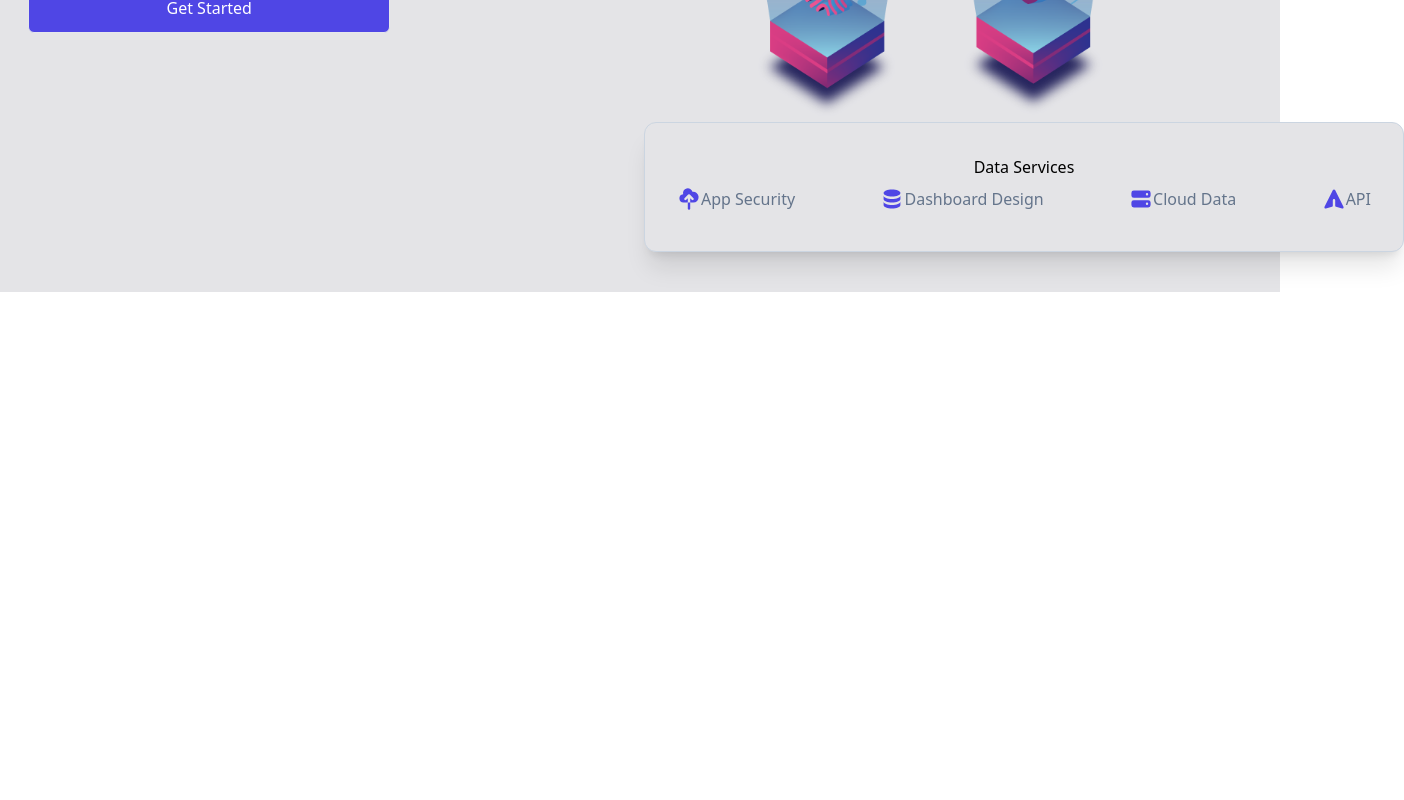
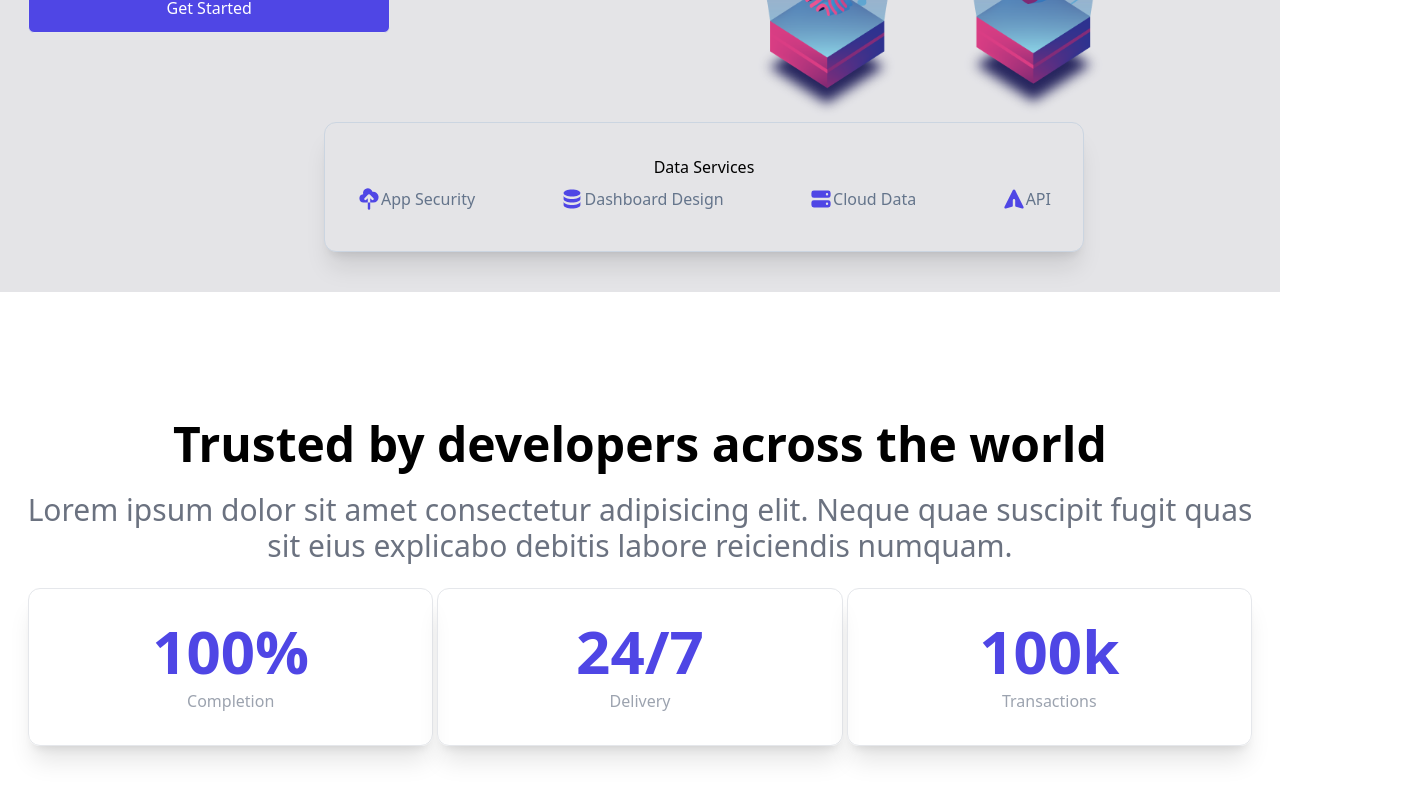
Before and after one commit to Hasanat902/tech-brand-react, a React (Create React App) app: page / in a window 1280 px wide. Shown: the part 508-1308 px from the top of the page, 1404 px wide, since content can reach past the window. Before the commit the page ends 800 px from the top, so only its background shows below. Built offline with nearby package versions, Linux system fonts and the light colour scheme.

Commit message:
ceated about section

```diff
--- a/src/components/About.jsx
+++ b/src/components/About.jsx
@@ -2,8 +2,27 @@
 
 const About = () => {
     return (
-        <div>
-
+        <div className='w-full my-32'>
+            <div className='max-w-[1240px] mx-auto'>
+                <div className='text-center'>
+                    <h2 className='text-5xl font-bold'>Trusted by developers across the world</h2>
+                    <p className='text-3xl py-6 text-gray-500'>Lorem ipsum dolor sit amet consectetur adipisicing elit. Neque quae suscipit fugit quas sit eius explicabo debitis labore reiciendis numquam.</p>
+                </div>
+                <div className='grid md:grid-cols-3 gap-1 px-2 text-center'>
+                    <div className='border py-8 rounded-xl shadow-xl'>
+                        <p className='text-6xl font-bold text-indigo-600'>100%</p>
+                        <p className='text-gray-400 mt-2'>Completion</p>
+                    </div>
+                    <div className='border py-8 rounded-xl shadow-xl'>
+                        <p className='text-6xl font-bold text-indigo-600'>24/7</p>
+                        <p className='text-gray-400 mt-2'>Delivery</p>
+                    </div>
+                    <div className='border py-8 rounded-xl shadow-xl'>
+                        <p className='text-6xl font-bold text-indigo-600'>100k</p>
+                        <p className='text-gray-400 mt-2'>Transactions</p>
+                    </div>
+                </div>
+            </div>
         </div>
     );
 };
--- a/src/components/Hero.jsx
+++ b/src/components/Hero.jsx
@@ -22,7 +22,7 @@
                 <div>
                     <img className='w-full' src={bgImg} alt="" />
                 </div>
-                <div className='absolute flex flex-col py-8 md:min-w-[760px] bottom-[5%] mx-1 md:left-1/2 transform md:-trans-x-1/2 bg-zinc-200 border border-slate-300 rounded-xl text-center shadow-xl'>
+                <div className='absolute flex flex-col py-8 md:min-w-[760px] bottom-[5%] mx-1 md:left-1/4 transform md:-trans-x-1/2 bg-zinc-200 border border-slate-300 rounded-xl text-center shadow-xl'>
                     <p>Data Services</p>
                     <div className='flex justify-between flex-wrap px-4'>
                         <p className='flex px-4 py-2 text-slate-500'><CloudUploadIcon className='h-6 text-indigo-600'></CloudUploadIcon> App Security</p>
```
